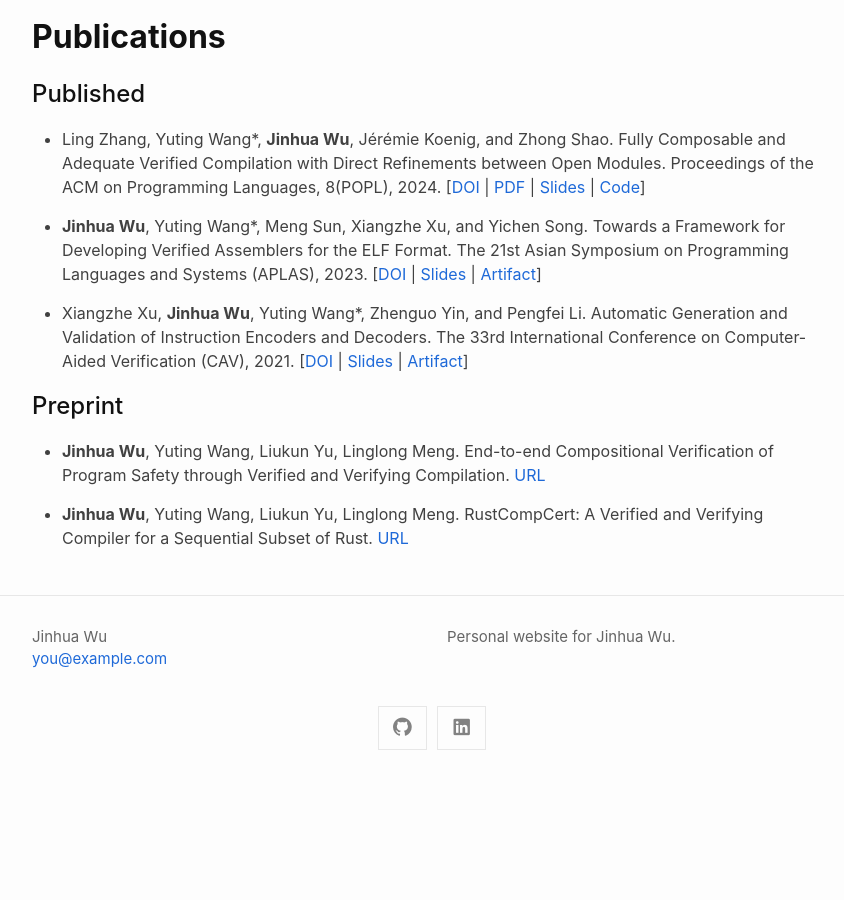
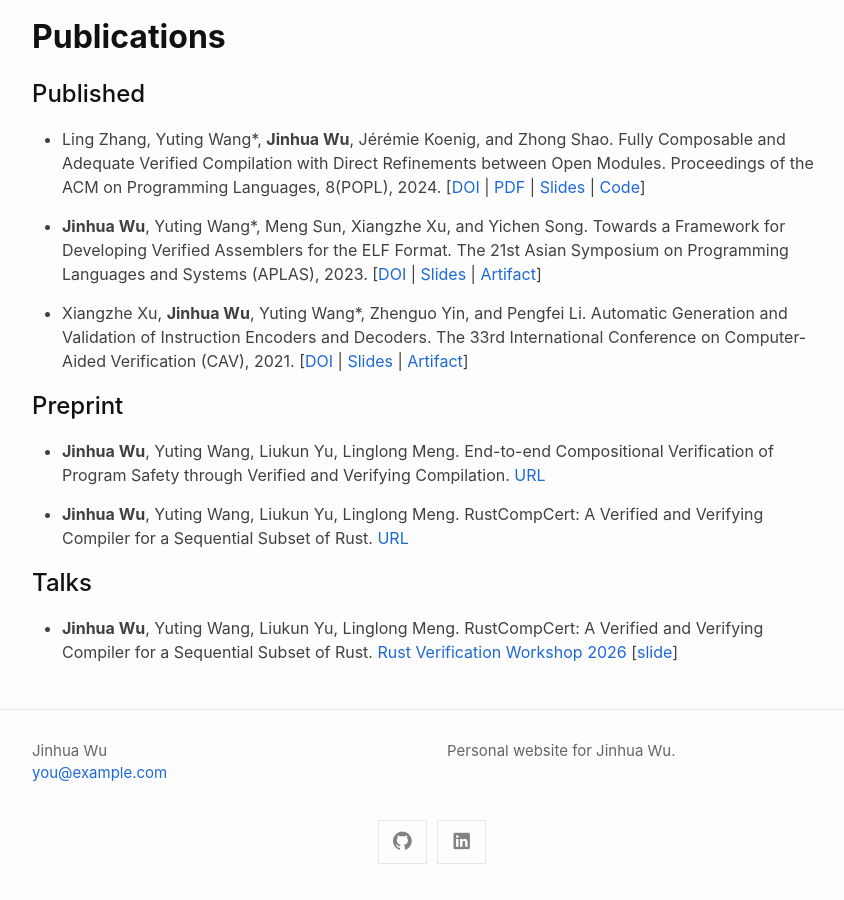
Before and after one commit to Hua-hana/Hua-hana.github.io, a Jekyll site: the page built from index.md, in a window 1280 px wide and 900 px high, scrolled down 1282 px. Shown: the whole window, without its empty margins (208-1052 px from the left). Built offline with Jekyll 4.4.1, drawn with Linux system fonts in a browser that asks for light colours; nearby versions of some CDN libraries; before the commit the page ends 2068 px from its top, so only the background shows below that.

Commit message:
add RW26 slide

```diff
--- a/index.md
+++ b/index.md
@@ -52,6 +52,10 @@ I summarize the long-term roadmap of RustCompCert here, marking what has been fi
 
 - **Jinhua Wu**, Yuting Wang, Liukun Yu, Linglong Meng. RustCompCert: A Verified and Verifying Compiler for a Sequential Subset of Rust. [URL](https://arxiv.org/abs/2602.07455)
 
+## Talks
+
+- **Jinhua Wu**, Yuting Wang, Liukun Yu, Linglong Meng. RustCompCert: A Verified and Verifying Compiler for a Sequential Subset of Rust. [Rust Verification Workshop 2026](https://sites.google.com/view/rustverify2026)  [[slide](assets/talks/RustCompCert_RW2026.pdf)]
+
 
 <!-- # **Teaching Experience**
 
```
Also changed, not shown: 1 other file.
